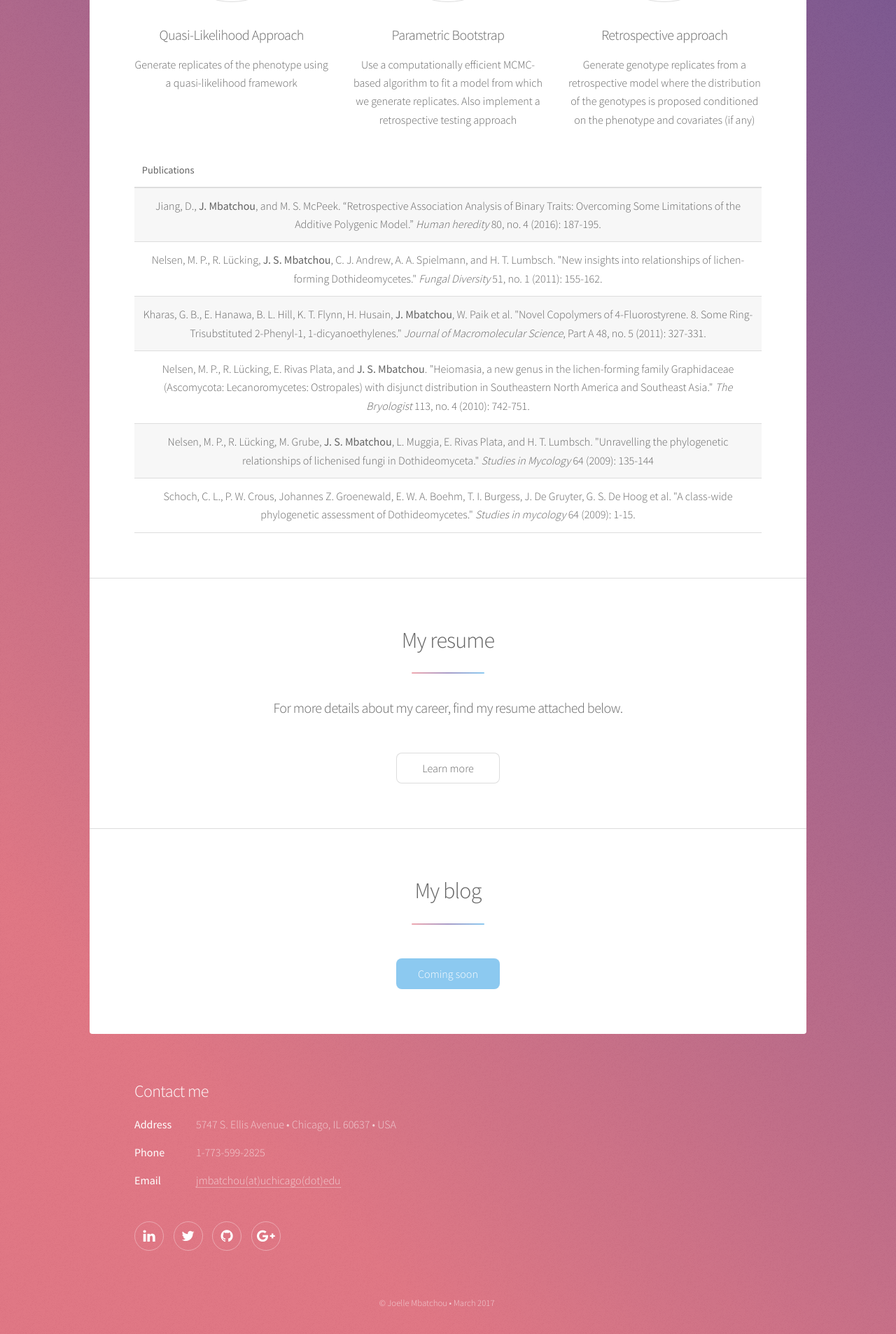
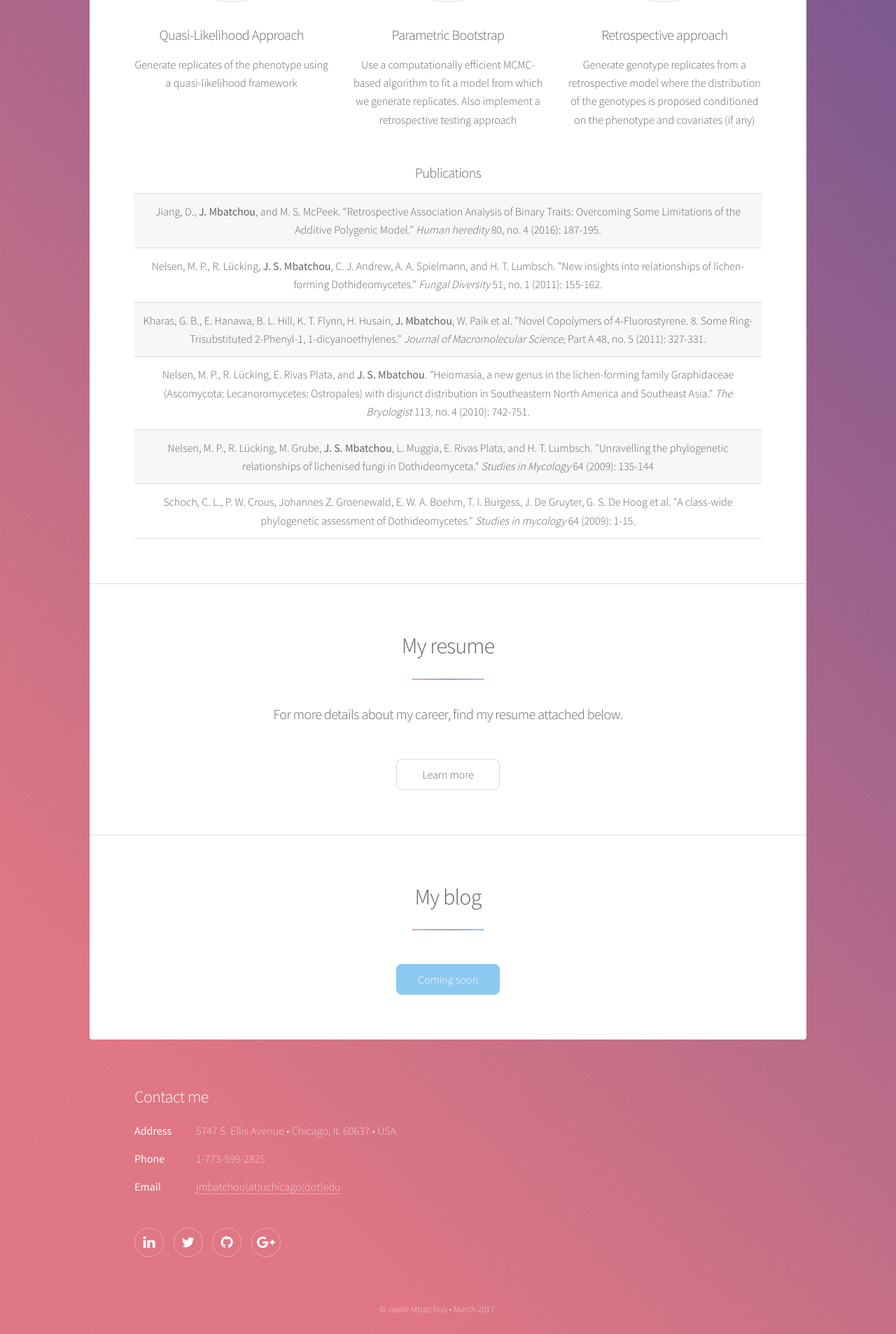
Before and after one commit to joellesophya/joellesophya.github.io, a Jekyll site: the page built from index.html, in a window 1280 px wide. Shown: the part 1448-3355 px from the top of the page at 70% size. Built offline with Jekyll 4.4.1, drawn with Linux system fonts in a browser that asks for light colours.

```diff
--- a/index.html
+++ b/index.html
@@ -45,11 +45,7 @@ title: Joelle Mbatchou's Webpage
 
 		<div class="table-wrapper">
 			<table align="left">
-				<thead>
-					<tr>
-						<th>Publications</th>
-					</tr>
-				</thead>
+				<h3>Publications</h3>
 				<tbody>
 					<tr>
 						<td>Jiang, D., <b>J. Mbatchou</b>, and M. S. McPeek. “Retrospective Association Analysis of Binary Traits: Overcoming Some Limitations of the Additive Polygenic Model.” <i>Human heredity</i> 80, no. 4 (2016): 187-195.</td>
```
